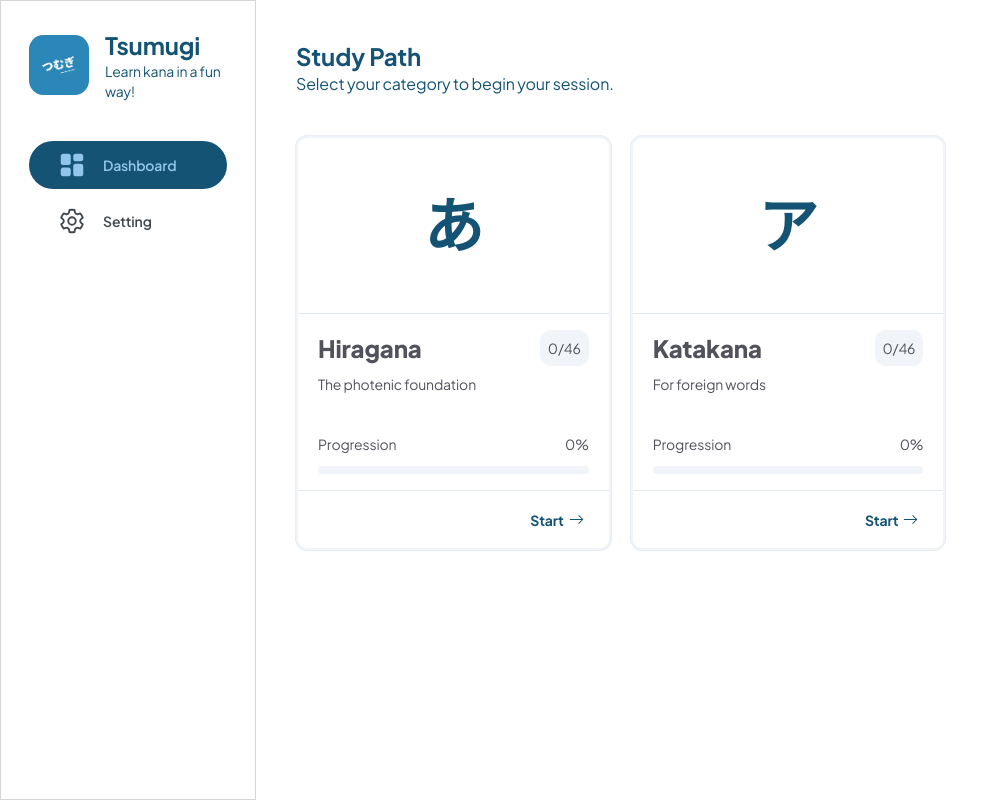
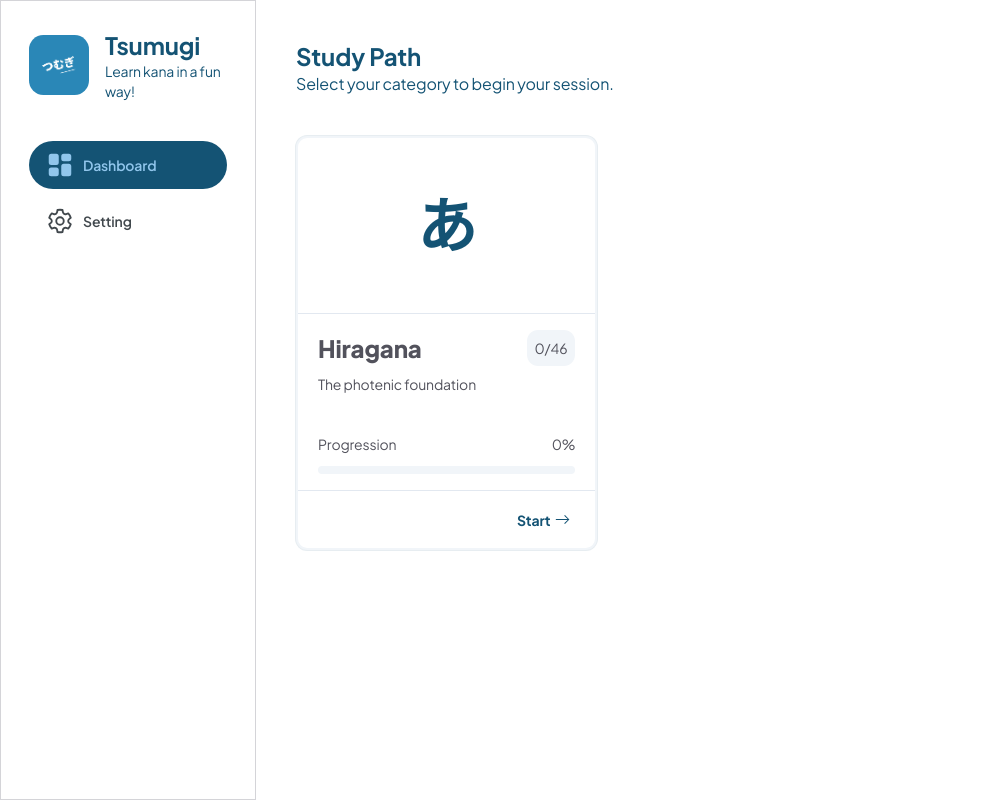
Before and after one commit to ryaand/Tsumugi, a React (Vite) app: page / in a window 1280 px wide. Shown: the whole page, without its empty margins (0-1008 px from the left). Built offline with nearby package versions, Linux system fonts and the light colour scheme.

Commit message:
style(navbar): change padding baseClass

```diff
--- a/src/features/mainMenu/page.tsx
+++ b/src/features/mainMenu/page.tsx
@@ -12,10 +12,10 @@ const MainMenu = () => {
                 <Link to={"/hiraganaPickKana"} className="w-1/3">
                     <PickCard picture={"あ"} title={"Hiragana"} description={"The photenic foundation"} />
                 </Link>
-                <Link to={"/hiraganaPickKana"} className="w-1/3">
+                <Link to={"/hiraganaPickKana"} className="w-1/3 pointer-events-none opacity-0">
                     <PickCard picture={"ア"} title={"Katakana"} description={"For foreign words"} />
                 </Link>
-                <Link to={"/hiraganaPickKana"} className="w-1/3 hidden">
+                <Link to={"/hiraganaPickKana"} className="w-1/3 pointer-events-none opacity-0">
                     <PickCard picture={"学"} title={"Kanji"} description={"Logographic characters"} />
                 </Link>
             </div>
--- a/src/utilities/navbar.tsx
+++ b/src/utilities/navbar.tsx
@@ -2,7 +2,7 @@ import { NavLink } from "react-router-dom"
 
 const Navbar = () => {
     const getMenuClass = ({ isActive }) => {
-        const baseClass = "flex justify-start p-3 px-7 gap-4 rounded-full items-center h-12 w-full"
+        const baseClass = "flex justify-start p-3 px-4 gap-2 rounded-full items-center h-12 w-full"
 
         if (isActive) {
             return `${baseClass} bg-accent-foreground text-[rgb(145,198,236)]`
```
